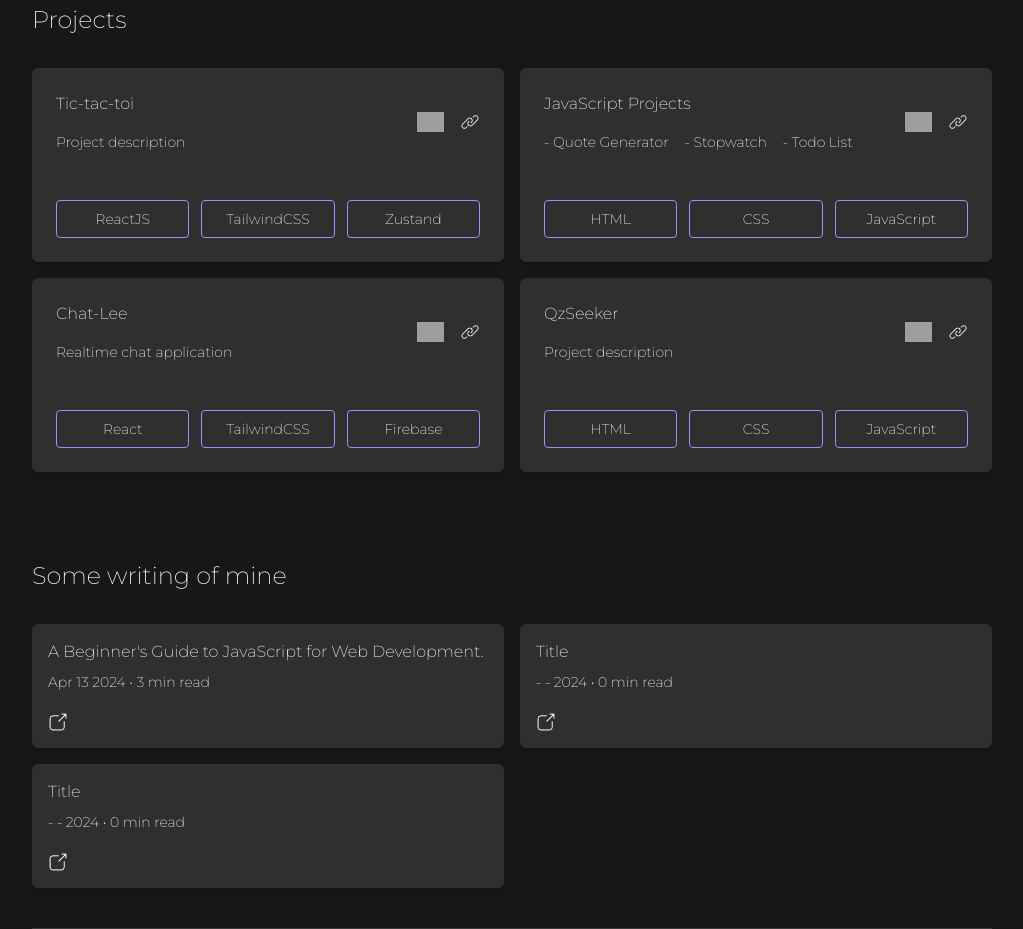
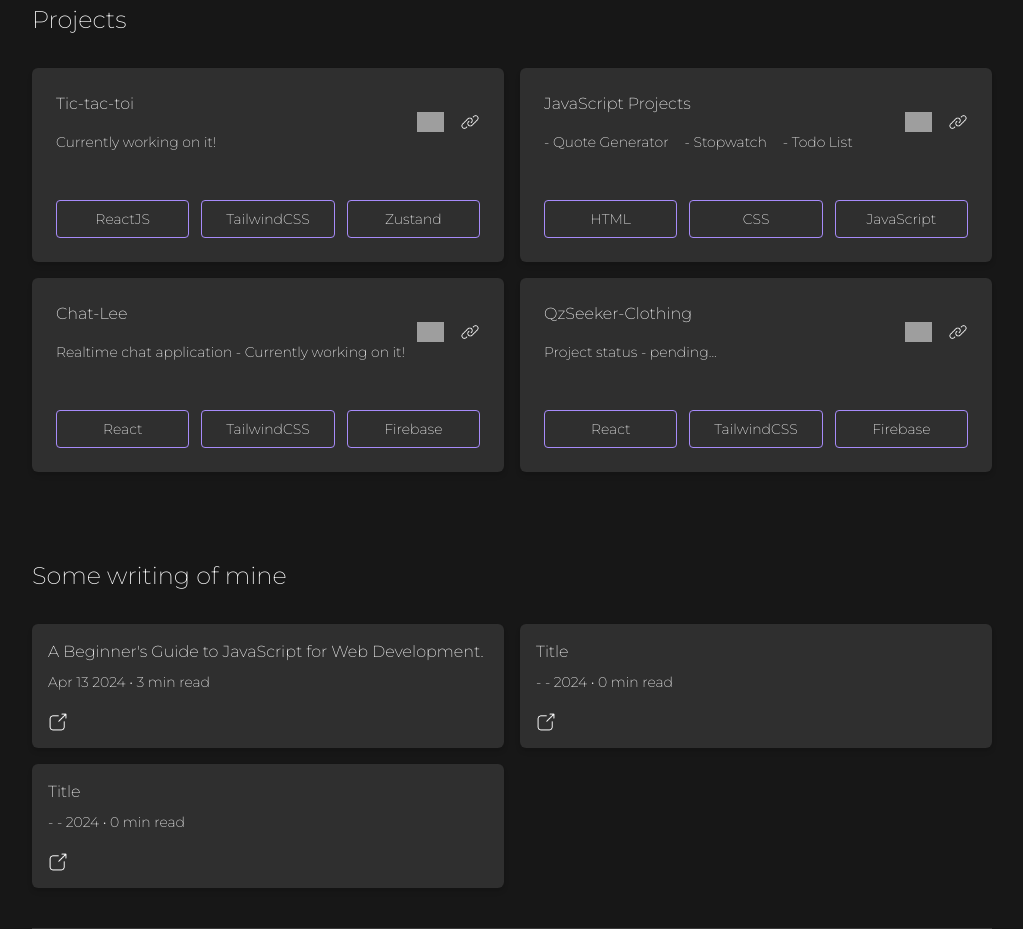
Before and after one commit to qzSeeker/PortfolioQzseeker, a React (Vite) app: page / in a window 1280 px wide. Shown: the part 1480-2409 px from the top of the page, without its empty margins (128-1151 px from the left). Built offline with nearby package versions, Linux system fonts and the light colour scheme; grey boxes are pictures that could not be loaded.

Commit message:
edit projects

```diff
--- a/src/Components/Projects/Projects.jsx
+++ b/src/Components/Projects/Projects.jsx
@@ -5,7 +5,7 @@ function Projects() {
   const cards = [
     {
       title: "Tic-tac-toi",
-      description: "Project description",
+      description: "Currently working on it!",
       webImg: "link.png",
       webLink: "https://xo-blast.netlify.app",
       img: "github.png",
@@ -41,7 +41,7 @@ function Projects() {
     },
     {
       title: "Chat-Lee",
-      description: "Realtime chat application",
+      description: "Realtime chat application - Currently working on it!",
       webImg: "link.png",
       webLink: "https://github.com/qzSeeker/React-chat-app",
       img:"github.png",
@@ -55,17 +55,17 @@ function Projects() {
       ),
     },
     {
-      title: "QzSeeker",
-      description: "Project description",
+      title: "QzSeeker-Clothing",
+      description: "Project status - pending...",
       webImg: "link.png",
       webLink: "#",
       img: "github.png",
       link: "#",
       tech: (
         <ul className="grid sm:grid-cols-3 grid-cols-2 gap-3 mt-8 text-sm">
-          <li className="border border-violet-400 p-2 rounded">HTML</li>
-          <li className="border border-violet-400 p-2 rounded">CSS</li>
-          <li className="border border-violet-400 p-2 rounded">JavaScript</li>
+          <li className="border border-violet-400 p-2 rounded">React</li>
+          <li className="border border-violet-400 p-2 rounded">TailwindCSS</li>
+          <li className="border border-violet-400 p-2 rounded">Firebase</li>
         </ul>
       ),
     },
```
